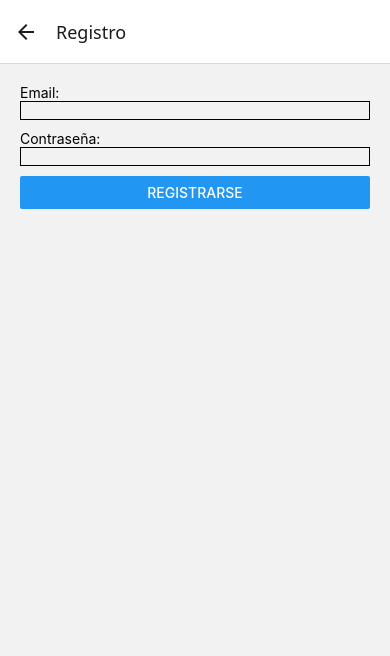
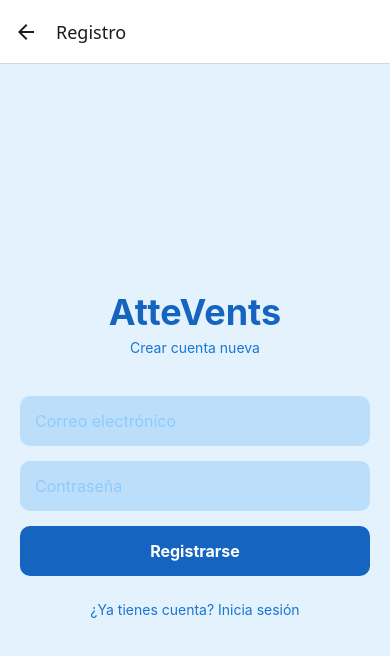
Before and after one commit to Muqqline/Attevents, a React Native app in the folder tecno/: screen /Registro in a window 390 px wide. Shown: the top 656 px of the page. Built offline with nearby package versions, Linux system fonts and the light colour scheme; no server answers.

Commit message:
Se le añadio estilo a las pantallas

```diff
--- a/tecno/Screens/InicioScreen.js
+++ b/tecno/Screens/InicioScreen.js
@@ -1,20 +1,23 @@
 import React, { useContext } from 'react';
-import { View, Text, Button } from 'react-native';
+import { View, Text, TouchableOpacity } from 'react-native';
 import { AuthContexto } from '../contextos/AuthContexto';
+import styles from './styles/InicioStyles';
 
 const InicioScreen = () => {
   const { usuario, cerrarSesion } = useContext(AuthContexto);
 
   return (
-    <View style={{ flex: 1, justifyContent: 'center', alignItems: 'center' }}>
-      {usuario ? (
-        <>
-          <Text>¡Bienvenido, {usuario.nombre}! 😊</Text>
-          <Button title="Cerrar sesión 🔒" onPress={cerrarSesion} />
-        </>
-      ) : (
-        <Text>No has iniciado sesión 😟</Text>
-      )}
+    <View style={styles.container}>
+      <View style={styles.header}>
+        <Text style={styles.bienvenido}>¡Bienvenido! 😊</Text>
+        <Text style={styles.email}>{usuario?.email}</Text>
+      </View>
+      <View style={styles.cuerpo}>
+        <Text style={styles.subtitulo}>Próximos Eventos</Text>
+      </View>
+      <TouchableOpacity style={styles.botonCerrar} onPress={cerrarSesion}>
+        <Text style={styles.botonTexto}>Cerrar Sesión 🔒</Text>
+      </TouchableOpacity>
     </View>
   );
 };
--- a/tecno/Screens/LoginScreen.js
+++ b/tecno/Screens/LoginScreen.js
@@ -1,26 +1,52 @@
-import React, { useContext, useState } from 'react';
-import { View, Text, TextInput, Button } from 'react-native';
-import { AuthContexto } from '../contextos/AuthContexto';
+import React, { useState } from 'react';
+import { View, Text, TextInput, TouchableOpacity } from 'react-native';
+import { auth } from '../firebaseConfig';
+import { signInWithEmailAndPassword } from 'firebase/auth';
+import styles from './styles/LoginStyles';
 
 const LoginScreen = ({ navigation }) => {
- const [nombreUsuario, setNombreUsuario] = useState('');
- const { iniciarSesion } = useContext(AuthContexto);
+  const [email, setEmail] = useState('');
+  const [password, setPassword] = useState('');
+  const [error, setError] = useState('');
 
- const handleLogin = () => {
- iniciarSesion({ nombre: nombreUsuario });
- };
+  const handleLogin = () => {
+    signInWithEmailAndPassword(auth, email, password)
+      .then((userCredential) => {
+        console.log('Usuario autenticado:', userCredential.user);
+      })
+      .catch(() => {
+        setError('Email o contraseña incorrectos');
+      });
+  };
 
-return (
-    <View style={{ flex: 1, justifyContent: 'center', alignItems: 'center' }}>
-      <Text>Iniciar sesión </Text>
+  return (
+    <View style={styles.container}>
+      <Text style={styles.titulo}>AtteVents</Text>
+      <Text style={styles.subtitulo}>Gestión de Eventos Académicos</Text>
       <TextInput
-        placeholder="Usuario"
-        value={nombreUsuario}
-        onChangeText={setNombreUsuario}
-        style={{ borderWidth: 1, padding: 10, marginVertical: 10, width:'80%' }}
+        placeholder="Correo electrónico"
+        placeholderTextColor="#90CAF9"
+        value={email}
+        onChangeText={setEmail}
+        style={styles.input}
+        keyboardType="email-address"
+        autoCapitalize="none"
       />
-      <Button title="Ingresar " onPress={handleLogin} />
-      <Button title="Crear cuenta" onPress={() => navigation.navigate('Registro')} />
+      <TextInput
+        placeholder="Contraseña"
+        placeholderTextColor="#90CAF9"
+        value={password}
+        onChangeText={setPassword}
+        secureTextEntry
+        style={styles.input}
+      />
+      {error ? <Text style={styles.error}>{error}</Text> : null}
+      <TouchableOpacity style={styles.boton} onPress={handleLogin}>
+        <Text style={styles.botonTexto}>Iniciar Sesión</Text>
+      </TouchableOpacity>
+      <TouchableOpacity onPress={() => navigation.navigate('Registro')}>
+        <Text style={styles.linkTexto}>¿No tienes cuenta? Regístrate</Text>
+      </TouchableOpacity>
     </View>
   );
 };
--- a/tecno/Screens/RegistroScreen.js
+++ b/tecno/Screens/RegistroScreen.js
@@ -1,34 +1,54 @@
 import React, { useState } from 'react';
-import { View, Text, TextInput, Button } from 'react-native';
+import { View, Text, TextInput, TouchableOpacity } from 'react-native';
 import { auth } from '../firebaseConfig';
 import { createUserWithEmailAndPassword } from 'firebase/auth';
+import styles from './styles/RegistroStyles';
 
-export default function RegistroScreen() {
+const RegistroScreen = ({ navigation }) => {
   const [email, setEmail] = useState('');
   const [password, setPassword] = useState('');
+  const [error, setError] = useState('');
 
   const handleSignUp = () => {
     createUserWithEmailAndPassword(auth, email, password)
       .then((userCredential) => {
         console.log('Usuario registrado:', userCredential.user);
       })
-      .catch((error) => console.log('Error:', error.message));
+      .catch((error) => {
+        setError(error.message);
+      });
   };
 
   return (
-    <View style={{ padding: 20 }}>
-      <Text>Email:</Text>
+    <View style={styles.container}>
+      <Text style={styles.titulo}>AtteVents</Text>
+      <Text style={styles.subtitulo}>Crear cuenta nueva</Text>
       <TextInput
+        placeholder="Correo electrónico"
+        placeholderTextColor="#90CAF9"
+        value={email}
         onChangeText={setEmail}
-        style={{ borderWidth: 1, marginBottom: 10 }}
+        style={styles.input}
+        keyboardType="email-address"
+        autoCapitalize="none"
       />
-      <Text>Contraseña:</Text>
       <TextInput
+        placeholder="Contraseña"
+        placeholderTextColor="#90CAF9"
+        value={password}
+        onChangeText={setPassword}
         secureTextEntry
-        onChangeText={setPassword}
-        style={{ borderWidth: 1, marginBottom: 10 }}
+        style={styles.input}
       />
-      <Button title="Registrarse" onPress={handleSignUp} />
+      {error ? <Text style={styles.error}>{error}</Text> : null}
+      <TouchableOpacity style={styles.boton} onPress={handleSignUp}>
+        <Text style={styles.botonTexto}>Registrarse</Text>
+      </TouchableOpacity>
+      <TouchableOpacity onPress={() => navigation.goBack()}>
+        <Text style={styles.linkTexto}>¿Ya tienes cuenta? Inicia sesión</Text>
+      </TouchableOpacity>
     </View>
   );
-}
+};
+
+export default RegistroScreen;
--- /dev/null
+++ b/tecno/Screens/styles/InicioStyles.js
@@ -0,0 +1,48 @@
+import { StyleSheet } from 'react-native';
+
+const styles = StyleSheet.create({
+  container: {
+    flex: 1,
+    backgroundColor: '#E3F2FD',
+    padding: 20,
+    justifyContent: 'space-between',
+  },
+  header: {
+    marginTop: 20,
+    alignItems: 'center',
+  },
+  bienvenido: {
+    fontSize: 28,
+    fontWeight: 'bold',
+    color: '#1565C0',
+  },
+  email: {
+    fontSize: 14,
+    color: '#1976D2',
+    marginTop: 5,
+  },
+  cuerpo: {
+    flex: 1,
+    marginTop: 30,
+  },
+  subtitulo: {
+    fontSize: 20,
+    fontWeight: 'bold',
+    color: '#1565C0',
+    marginBottom: 15,
+  },
+  botonCerrar: {
+    backgroundColor: '#1565C0',
+    borderRadius: 10,
+    padding: 15,
+    alignItems: 'center',
+    marginBottom: 10,
+  },
+  botonTexto: {
+    color: '#FFFFFF',
+    fontSize: 16,
+    fontWeight: 'bold',
+  },
+});
+
+export default styles;
--- /dev/null
+++ b/tecno/Screens/styles/LoginStyles.js
@@ -0,0 +1,55 @@
+import { StyleSheet } from 'react-native';
+
+const styles = StyleSheet.create({
+  container: {
+    flex: 1,
+    backgroundColor: '#E3F2FD',
+    justifyContent: 'center',
+    alignItems: 'center',
+    padding: 20,
+  },
+  titulo: {
+    fontSize: 36,
+    fontWeight: 'bold',
+    color: '#1565C0',
+    marginBottom: 5,
+  },
+  subtitulo: {
+    fontSize: 14,
+    color: '#1976D2',
+    marginBottom: 40,
+  },
+  input: {
+    width: '100%',
+    backgroundColor: '#BBDEFB',
+    borderRadius: 10,
+    padding: 15,
+    marginBottom: 15,
+    color: '#0D47A1',
+    fontSize: 16,
+  },
+  boton: {
+    width: '100%',
+    backgroundColor: '#1565C0',
+    borderRadius: 10,
+    padding: 15,
+    alignItems: 'center',
+    marginBottom: 15,
+  },
+  botonTexto: {
+    color: '#FFFFFF',
+    fontSize: 16,
+    fontWeight: 'bold',
+  },
+  linkTexto: {
+    color: '#1976D2',
+    fontSize: 14,
+    marginTop: 10,
+  },
+  error: {
+    color: '#D32F2F',
+    marginBottom: 10,
+  },
+});
+
+export default styles;
--- /dev/null
+++ b/tecno/Screens/styles/RegistroStyles.js
@@ -0,0 +1,55 @@
+import { StyleSheet } from 'react-native';
+
+const styles = StyleSheet.create({
+  container: {
+    flex: 1,
+    backgroundColor: '#E3F2FD',
+    justifyContent: 'center',
+    alignItems: 'center',
+    padding: 20,
+  },
+  titulo: {
+    fontSize: 36,
+    fontWeight: 'bold',
+    color: '#1565C0',
+    marginBottom: 5,
+  },
+  subtitulo: {
+    fontSize: 14,
+    color: '#1976D2',
+    marginBottom: 40,
+  },
+  input: {
+    width: '100%',
+    backgroundColor: '#BBDEFB',
+    borderRadius: 10,
+    padding: 15,
+    marginBottom: 15,
+    color: '#0D47A1',
+    fontSize: 16,
+  },
+  boton: {
+    width: '100%',
+    backgroundColor: '#1565C0',
+    borderRadius: 10,
+    padding: 15,
+    alignItems: 'center',
+    marginBottom: 15,
+  },
+  botonTexto: {
+    color: '#FFFFFF',
+    fontSize: 16,
+    fontWeight: 'bold',
+  },
+  linkTexto: {
+    color: '#1976D2',
+    fontSize: 14,
+    marginTop: 10,
+  },
+  error: {
+    color: '#D32F2F',
+    marginBottom: 10,
+  },
+});
+
+export default styles;
--- a/tecno/contextos/AuthContexto.js
+++ b/tecno/contextos/AuthContexto.js
@@ -1,21 +1,26 @@
-import React, { createContext, useState } from 'react';
+import React, { createContext, useState, useEffect } from 'react';
+import { auth } from '../firebaseConfig';
+import { onAuthStateChanged, signOut } from 'firebase/auth';
 
 export const AuthContexto = createContext();
 
 export const ProveedorAuth = ({ children }) => {
- const [usuario, setUsuario] = useState(null);
+  const [usuario, setUsuario] = useState(null);
 
- const iniciarSesion = (datosUsuario) => {
-    // Aquí iría la lógica de autenticación
-    setUsuario(datosUsuario);
- };
- const cerrarSesion = () => {
-    setUsuario(null);
- };
- return (
-    <AuthContexto.Provider value={{ usuario, iniciarSesion, cerrarSesion
-}}>
-        {children}
+  useEffect(() => {
+    const unsubscribe = onAuthStateChanged(auth, (user) => {
+      setUsuario(user);
+    });
+    return unsubscribe;
+  }, []);
+
+  const cerrarSesion = () => {
+    signOut(auth);
+  };
+
+  return (
+    <AuthContexto.Provider value={{ usuario, cerrarSesion }}>
+      {children}
     </AuthContexto.Provider>
- );
+  );
 };
--- a/tecno/firebaseConfig.js
+++ b/tecno/firebaseConfig.js
@@ -1,5 +1,6 @@
 import { initializeApp } from 'firebase/app';
-import { getAuth } from 'firebase/auth';
+import { initializeAuth, getReactNativePersistence } from 'firebase/auth';
+import ReactNativeAsyncStorage from '@react-native-async-storage/async-storage';
 
 const firebaseConfig = {
   apiKey: "AIzaSyDBigVuMiRrfiunEW13hbtGx4KIbLyKEfw",
@@ -12,5 +13,8 @@ const firebaseConfig = {
 };
 
 const app = initializeApp(firebaseConfig);
-const auth = getAuth(app);
+const auth = initializeAuth(app, {
+  persistence: getReactNativePersistence(ReactNativeAsyncStorage)
+});
+
 export { auth };
--- a/tecno/navegacion/NavegacionTabs.js
+++ b/tecno/navegacion/NavegacionTabs.js
@@ -1,6 +1,6 @@
 import React from 'react';
 import { createBottomTabNavigator } from '@react-navigation/bottom-tabs';
-import InicioScreen from '../Screens/HomeScreen';
+import InicioScreen from '../Screens/InicioScreen';
 import ConfigScreen from '../Screens/ConfigScreen';
 import { Ionicons } from '@expo/vector-icons';
 
--- a/tecno/package.json
+++ b/tecno/package.json
@@ -9,6 +9,7 @@
     "web": "expo start --web"
   },
   "dependencies": {
+    "@react-native-async-storage/async-storage": "2.2.0",
     "@react-navigation/bottom-tabs": "^7.15.6",
     "@react-navigation/native": "^7.1.34",
     "@react-navigation/stack": "^7.8.6",
```
Also changed, not shown: 1 other file (tests, documents, lock files or other folders).
